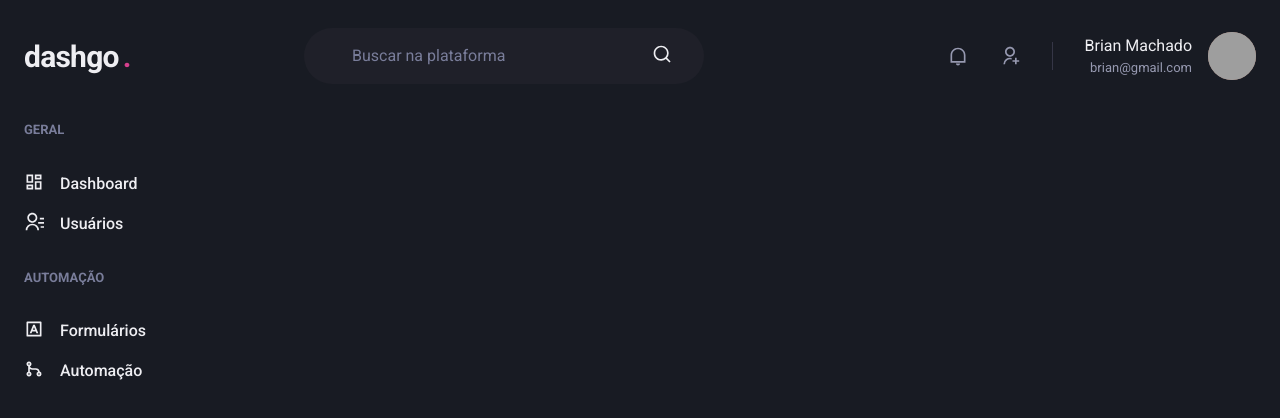
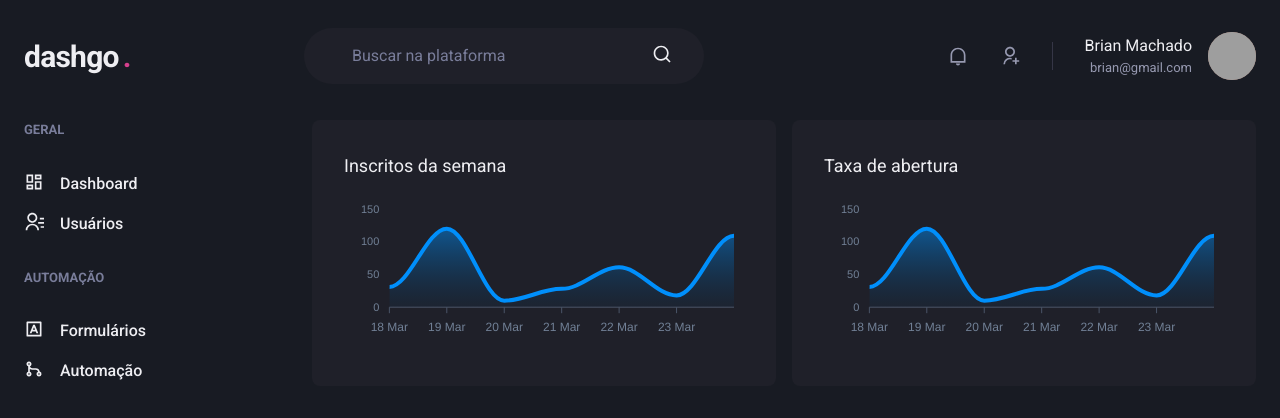
Before and after one commit to lucasdsmachado/dashgo, a Next.js app: page /dashboard in a window 1280 px wide. Shown: the top 418 px of the page. Built offline with nearby package versions, Linux system fonts and the light colour scheme; grey boxes are pictures that could not be loaded.

Commit message:
add charts

```diff
--- a/src/pages/dashboard.tsx
+++ b/src/pages/dashboard.tsx
@@ -1,14 +1,94 @@
-import { Flex } from "@chakra-ui/react";
+import { Box, Flex, SimpleGrid, Text, theme } from "@chakra-ui/react";
 import { Header } from "../components/Header";
 import { Sidebar } from "../components/Sidebar";
+import dynamic from "next/dynamic";
+import { ApexOptions } from 'apexcharts';
 
 export default function Dashboard() {
+
+  const Chart = dynamic(() => import('react-apexcharts'), {
+    ssr: false,
+  })
+
+  const options: ApexOptions = {
+    chart: {
+      toolbar: {
+        show: false,
+      },
+      zoom: {
+        enabled: false,
+      },
+      foreColor: theme.colors.gray[500],
+    },
+    grid: {
+      show: false,
+    },
+    dataLabels: {
+      enabled: false,
+    },
+    tooltip: {
+      enabled: false,
+    },
+    xaxis: {
+      type: 'datetime',
+      axisBorder: {
+        color: theme.colors.gray[600]
+      },
+      axisTicks: {
+        color: theme.colors.gray[600]
+      },
+      categories: [
+        '2021-03-18T00:00:00.000Z',
+        '2021-03-19T00:00:00.000Z',
+        '2021-03-20T00:00:00.000Z',
+        '2021-03-21T00:00:00.000Z',
+        '2021-03-22T00:00:00.000Z',
+        '2021-03-23T00:00:00.000Z',
+        '2021-03-24T00:00:00.000Z',
+      ],
+    },
+    fill: {
+      opacity: 0.3,
+      type: 'gradient',
+      gradient: {
+        shade: 'dark',
+        opacityFrom: 0.7,
+        opacityTo: 0.3,
+      },
+    },
+  };
+  const series = [
+   { name: 'series1', data: [31, 120, 10, 28, 61, 18, 109]},
+  ];
+
+
+
   return (
     <Flex direction="column" h="100vh">
       <Header />
 
       <Flex w="100%" my="6" maxWidth={1480} mx="auto" px="6">
         <Sidebar />
+
+        <SimpleGrid flex="1" gap="4" minChildWidth="320px">
+          <Box
+            p="8"
+            bg="gray.800"
+            borderRadius="8"
+            pb="4"
+          >
+            <Text fontSize="lg">Inscritos da semana</Text>
+            <Chart options={options} series={series} type="area" height={160} />
+          </Box>
+          <Box
+            p="8"
+            bg="gray.800"
+            borderRadius="8"
+          >
+            <Text fontSize="lg">Taxa de abertura</Text>
+            <Chart options={options} series={series} type="area" height={160} />
+          </Box>
+        </SimpleGrid>
       </Flex>
     </Flex>
   );
```
